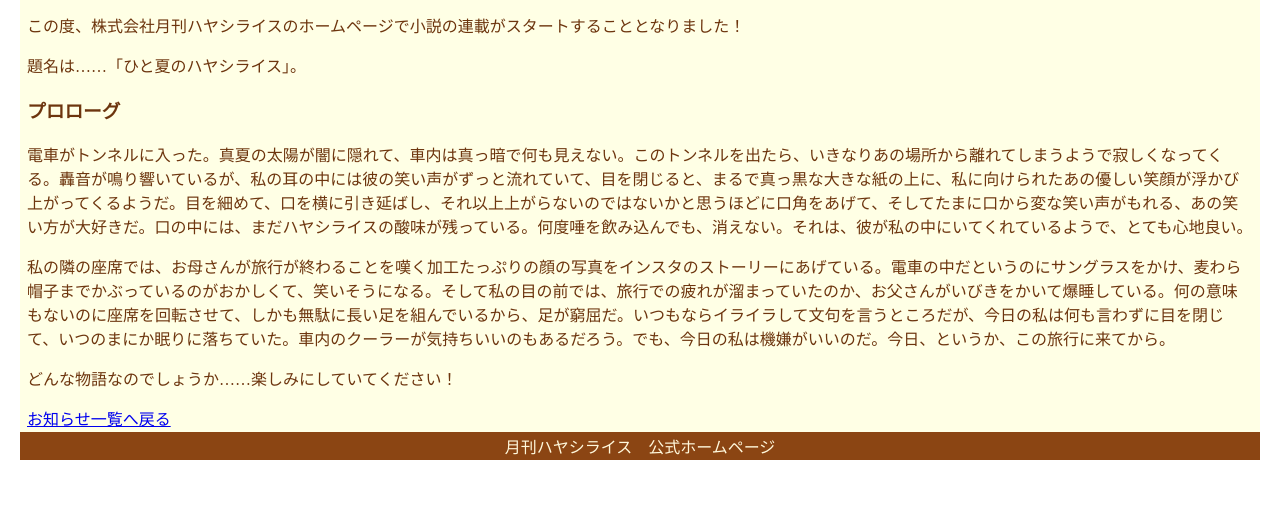
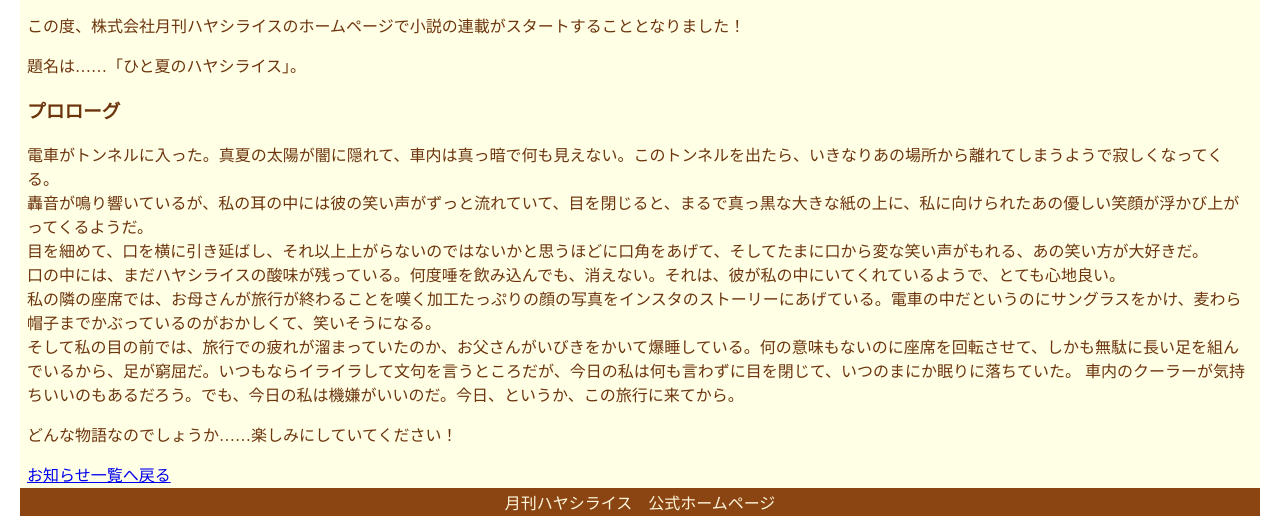
Before and after one commit to CurryDelicious/prolog, a plain HTML site: page index.html in a window 1280 px wide. Shown: the part 996-1514 px from the top of the page. Before the commit the page ends 1458 px from the top, so only its background shows below. Drawn offline with Linux system fonts and the light colour scheme.

Commit message:
Update index.html

```diff
--- a/index.html
+++ b/index.html
@@ -3,7 +3,7 @@
   <head>
         <meta charset="utf-8">
         <link rel="stylesheet" href="stylesheet.css">
-        <title>月刊ハヤシライス｜お知らせ｜連載小説スタート！</title>
+        <title>月刊ハヤシライス｜お知らせ|連載小説スタート！</title>
   </head>
 
   <body>
@@ -22,8 +22,13 @@
       <p>この度、株式会社月刊ハヤシライスのホームページで小説の連載がスタートすることとなりました！</p>
       <p>題名は……「ひと夏のハヤシライス」。</p>
       <h3>プロローグ</h3>
-      <p>電車がトンネルに入った。真夏の太陽が闇に隠れて、車内は真っ暗で何も見えない。このトンネルを出たら、いきなりあの場所から離れてしまうようで寂しくなってくる。轟音が鳴り響いているが、私の耳の中には彼の笑い声がずっと流れていて、目を閉じると、まるで真っ黒な大きな紙の上に、私に向けられたあの優しい笑顔が浮かび上がってくるようだ。目を細めて、口を横に引き延ばし、それ以上上がらないのではないかと思うほどに口角をあげて、そしてたまに口から変な笑い声がもれる、あの笑い方が大好きだ。口の中には、まだハヤシライスの酸味が残っている。何度唾を飲み込んでも、消えない。それは、彼が私の中にいてくれているようで、とても心地良い。</p>
-      <p>私の隣の座席では、お母さんが旅行が終わることを嘆く加工たっぷりの顔の写真をインスタのストーリーにあげている。電車の中だというのにサングラスをかけ、麦わら帽子までかぶっているのがおかしくて、笑いそうになる。そして私の目の前では、旅行での疲れが溜まっていたのか、お父さんがいびきをかいて爆睡している。何の意味もないのに座席を回転させて、しかも無駄に長い足を組んでいるから、足が窮屈だ。いつもならイライラして文句を言うところだが、今日の私は何も言わずに目を閉じて、いつのまにか眠りに落ちていた。車内のクーラーが気持ちいいのもあるだろう。でも、今日の私は機嫌がいいのだ。今日、というか、この旅行に来てから。</p>
+      <p>電車がトンネルに入った。真夏の太陽が闇に隠れて、車内は真っ暗で何も見えない。このトンネルを出たら、いきなりあの場所から離れてしまうようで寂しくなってくる。<br>
+        轟音が鳴り響いているが、私の耳の中には彼の笑い声がずっと流れていて、目を閉じると、まるで真っ黒な大きな紙の上に、私に向けられたあの優しい笑顔が浮かび上がってくるようだ。<br>
+        目を細めて、口を横に引き延ばし、それ以上上がらないのではないかと思うほどに口角をあげて、そしてたまに口から変な笑い声がもれる、あの笑い方が大好きだ。<br>
+        口の中には、まだハヤシライスの酸味が残っている。何度唾を飲み込んでも、消えない。それは、彼が私の中にいてくれているようで、とても心地良い。<br>
+        私の隣の座席では、お母さんが旅行が終わることを嘆く加工たっぷりの顔の写真をインスタのストーリーにあげている。電車の中だというのにサングラスをかけ、麦わら帽子までかぶっているのがおかしくて、笑いそうになる。<br>
+        そして私の目の前では、旅行での疲れが溜まっていたのか、お父さんがいびきをかいて爆睡している。何の意味もないのに座席を回転させて、しかも無駄に長い足を組んでいるから、足が窮屈だ。いつもならイライラして文句を言うところだが、今日の私は何も言わずに目を閉じて、いつのまにか眠りに落ちていた。
+        車内のクーラーが気持ちいいのもあるだろう。でも、今日の私は機嫌がいいのだ。今日、というか、この旅行に来てから。</p>
       <p>どんな物語なのでしょうか……楽しみにしていてください！</p>
       <a href="https://currydelicious.github.io/information/">お知らせ一覧へ戻る</a>
     </div>
```
